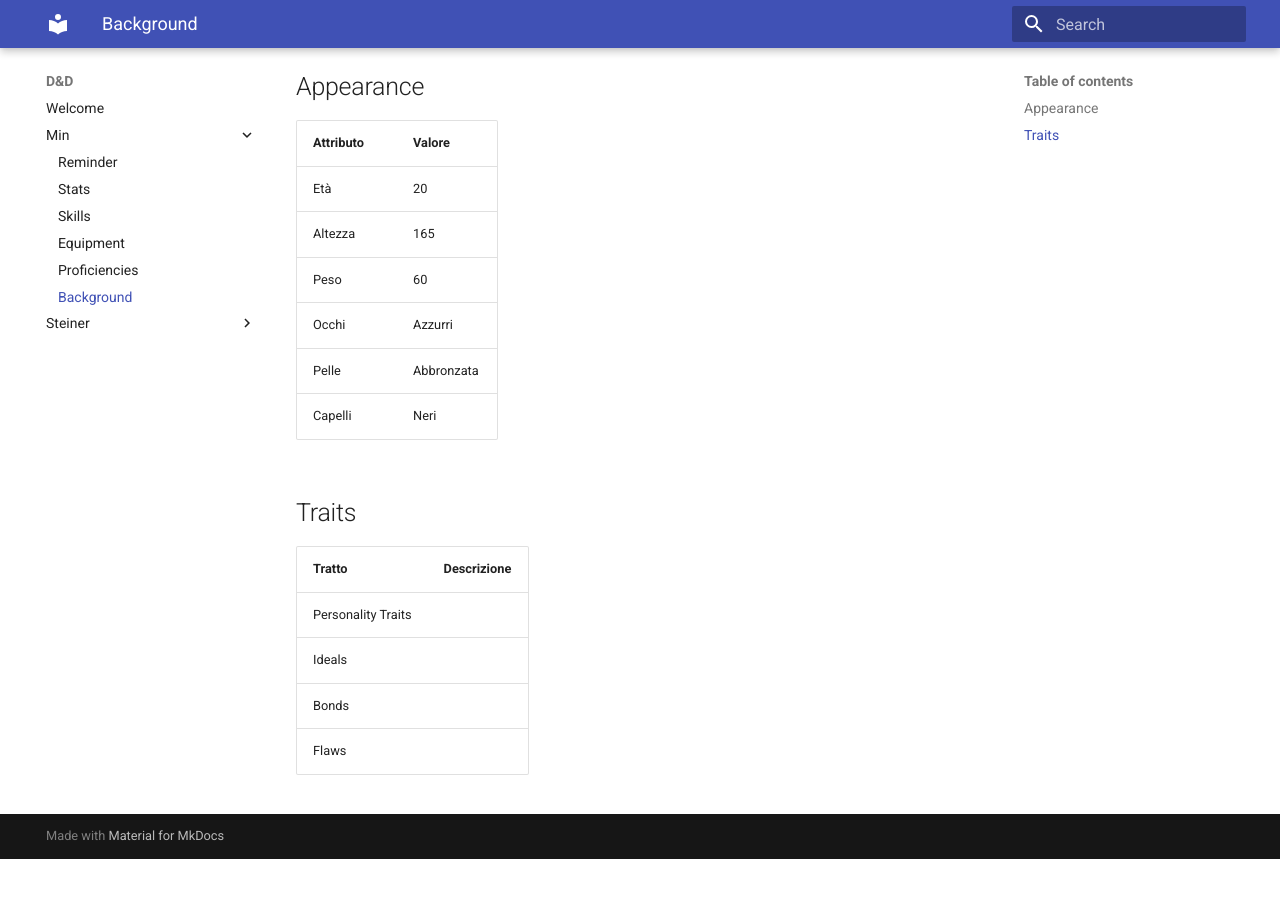
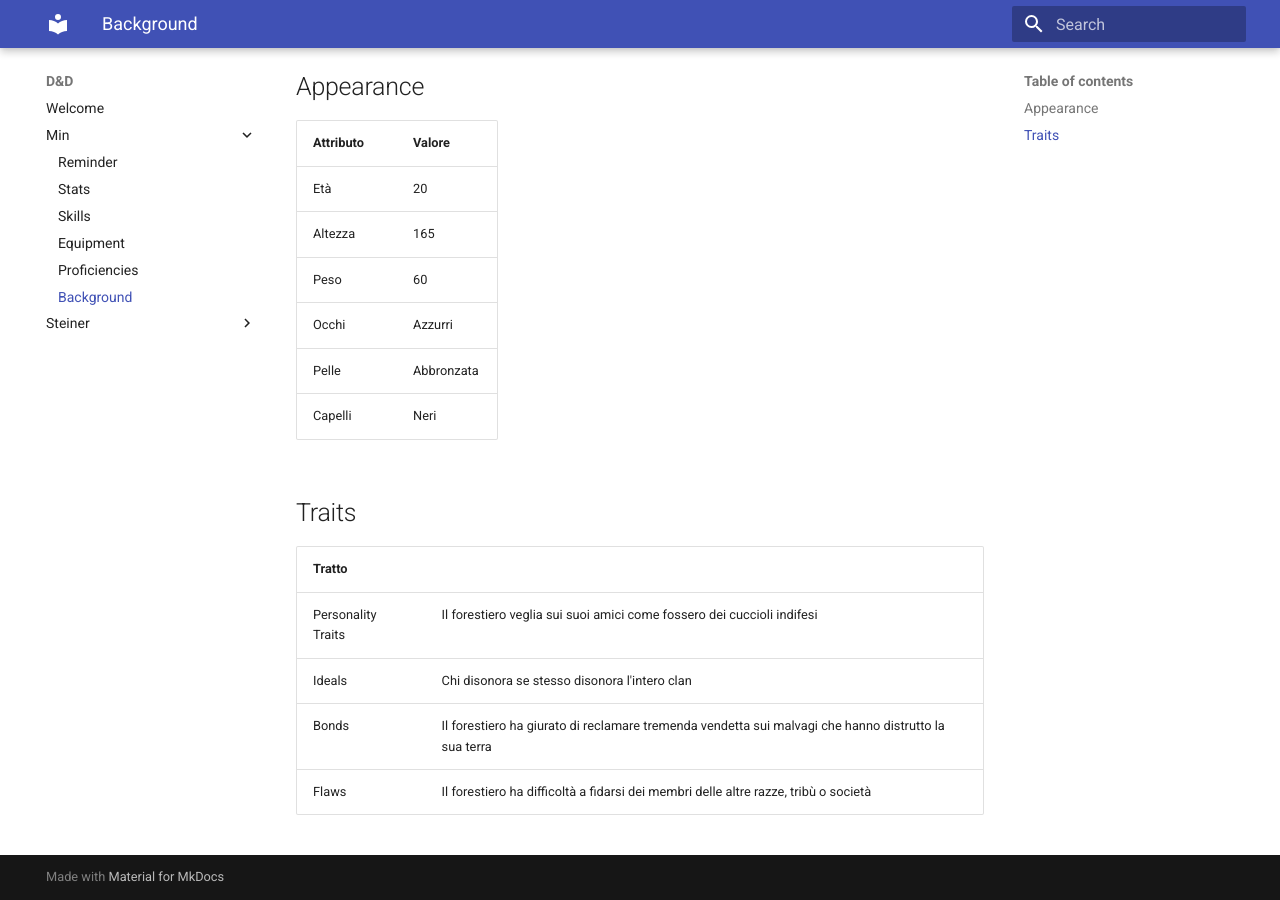
Before and after one commit to vitalegi/dungeons-and-dragons-docs, an MkDocs documentation site: the page built from docs/Min/05.background.md, in a window 1280 px wide and 900 px high, scrolled down 547 px. Built offline with MkDocs 1.6.1 and Material for MkDocs 9.7.7, drawn with Linux system fonts in a browser that asks for light colours; before the commit the page ends 1406 px from its top, so only the background shows below that.

Commit message:
added background

```diff
--- a/docs/Min/05.background.md
+++ b/docs/Min/05.background.md
@@ -33,9 +33,9 @@ Sono affidabile e onesta. Non voglio abbandonare nessuno sul campo di battaglia.
 
 ## Traits
 
-| Tratto             | Descrizione              |
+| Tratto             |                          |
 | ------------------ | ------------------------ |
-| Personality Traits |  |
-| Ideals             |  |
-| Bonds              |  |
-| Flaws              |  |
+| Personality Traits | Il forestiero veglia sui suoi amici come fossero dei cuccioli indifesi |
+| Ideals             | Chi disonora se stesso disonora l'intero clan |
+| Bonds              | Il forestiero ha giurato di reclamare tremenda vendetta sui malvagi che hanno distrutto la sua terra |
+| Flaws              | Il forestiero ha difficoltà a fidarsi dei membri delle altre razze, tribù o società |
```
Also changed, not shown: docs/Min/01.stats.md (+3 -3 lines), docs/Min/03.equip.md (+7 -1 lines), docs/Min/04.proficiencies.md (+7 -0 lines).
